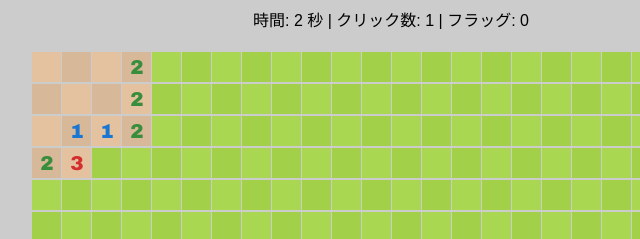
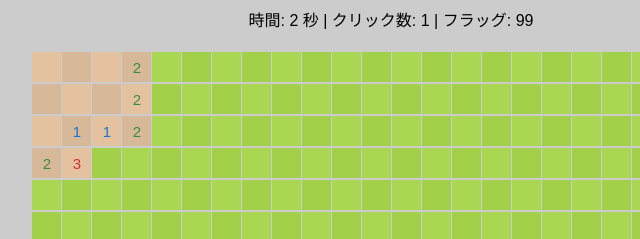
Before and after one commit to h-hammer001/minesweeper, a plain HTML site: page index.html in a window 1280 px wide. Both pictures are taken after a click on the element 296 px from the left and 268 px from the top of the page. Shown: the part 201-440 px from the top of the page, 249-889 px from the left. Drawn offline with Linux system fonts and the light colour scheme.

Commit message:
Update index.html

```diff
--- a/index.html
+++ b/index.html
@@ -21,9 +21,8 @@
     .cell {
       width: 30px; height: 30px; display: inline-flex;
       align-items: center; justify-content: center;
-      font-size: 20px; cursor: pointer; user-select: none;
+      font-size: 15px; cursor: pointer; user-select: none;
       border: 1px solid #ccc;
-	  font-family: arial black;
     }
     .revealed {
       cursor: default;
@@ -87,7 +86,7 @@
 
     let width, height, bombs, bombSet;
     let cells = [], firstClick = true, revealedCount = 0, timer, time = 0, clicks = 0, flags = 0;
-	let gameEnded = false;
+    let gameEnded = false;
 
     difficultyEl.addEventListener('change', () => {
       const setting = config[difficultyEl.value];
@@ -109,7 +108,6 @@
     }
 
     function setupGame(w, h, b) {
-	  gameEnded = false;
       clearInterval(timer);
       width = w; height = h; bombs = b;
       bombSet = new Set();
@@ -120,9 +118,10 @@
       flags = 0;
       timeEl.textContent = '0';
       clicksEl.textContent = '0';
-      flagsEl.textContent = '0';
+      flagsEl.textContent = bombs;
       victoryEl.style.display = 'none';
       gameOverEl.style.display = 'none';
+      gameEnded = false;
 
       gameEl.innerHTML = '';
       gameEl.style.gridTemplateColumns = `repeat(${w}, 30px)`;
@@ -164,18 +163,20 @@
             cell.textContent = '🚩';
             flags++;
           }
-          flagsEl.textContent = flags;
+          flagsEl.textContent = bombs - flags;
         });
       });
     }
 
     difficultyEl.addEventListener('change', () => {
       const setting = config[difficultyEl.value];
+      // カスタム設定の値を更新
       document.getElementById('customWidth').value = setting.width;
       document.getElementById('customHeight').value = setting.height;
       document.getElementById('customBombs').value = setting.bombs;
       setupGame(setting.width, setting.height, setting.bombs);
     });
+
 
     function restartGame() {
       const w = parseInt(document.getElementById('customWidth').value);
@@ -186,10 +187,12 @@
         setupGame(w, h, b);
         document.getElementById('error').textContent = '';
       } else {
+        // 範囲外なら中難易度設定にフォールバック
         const setting = config['medium'];
         setupGame(setting.width, setting.height, setting.bombs);
       }
     }
+
 
     function generateBombs(sx, sy) {
       const safeZone = new Set();
@@ -215,15 +218,15 @@
       if (bombSet.has(key)) {
         revealAllBombs();
         gameOverEl.style.display = 'block';
-		gameEnded = true;
         clearInterval(timer);
+        gameEnded = true;
         return;
       }
       revealRecursive(x, y);
       if (revealedCount === width * height - bombs) {
         victoryEl.style.display = 'block';
-		gameEnded = true;
         clearInterval(timer);
+        gameEnded = true;
       }
     }
 
```
